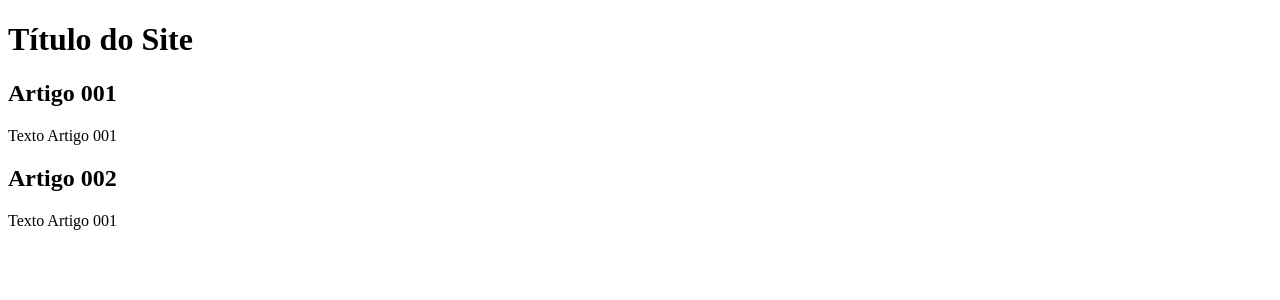
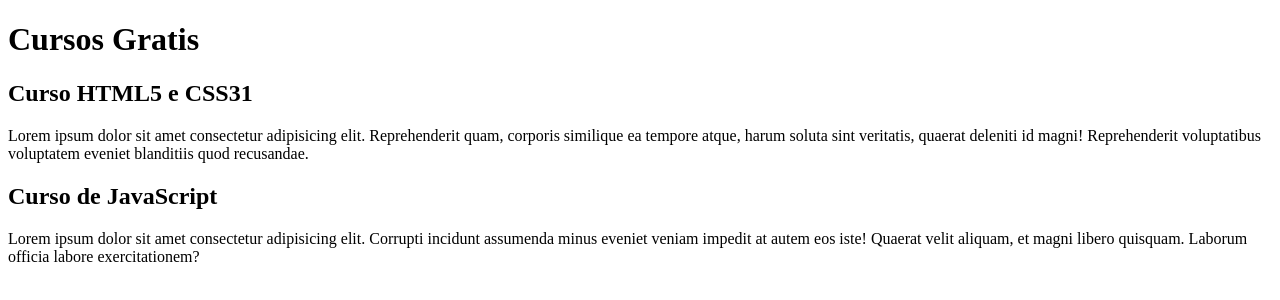
Before and after one commit to ArtCruz/projeto-site, a plain HTML site: page index.html in a window 1280 px wide. Drawn offline with Linux system fonts and the light colour scheme.

Commit message:
Comecei a escrever o conteúdo

```diff
--- a/index.html
+++ b/index.html
@@ -9,15 +9,15 @@
 <body>
     <main>
         <header>
-            <h1>Título do Site</h1>
+            <h1>Cursos Gratis</h1>
         </header>
         <article>
-            <h2>Artigo 001</h2>
-            <p>Texto Artigo 001</p>
+            <h2>Curso HTML5 e CSS31</h2>
+            <p>Lorem ipsum dolor sit amet consectetur adipisicing elit. Reprehenderit quam, corporis similique ea tempore atque, harum soluta sint veritatis, quaerat deleniti id magni! Reprehenderit voluptatibus voluptatem eveniet blanditiis quod recusandae.</p>
         </article>
         <article>
-            <h2>Artigo 002</h2>
-            <p>Texto Artigo 001</p>
+            <h2>Curso de JavaScript</h2>
+            <p>Lorem ipsum dolor sit amet consectetur adipisicing elit. Corrupti incidunt assumenda minus eveniet veniam impedit at autem eos iste! Quaerat velit aliquam, et magni libero quisquam. Laborum officia labore exercitationem?</p>
         </article>
     </main>
 </body>
```
